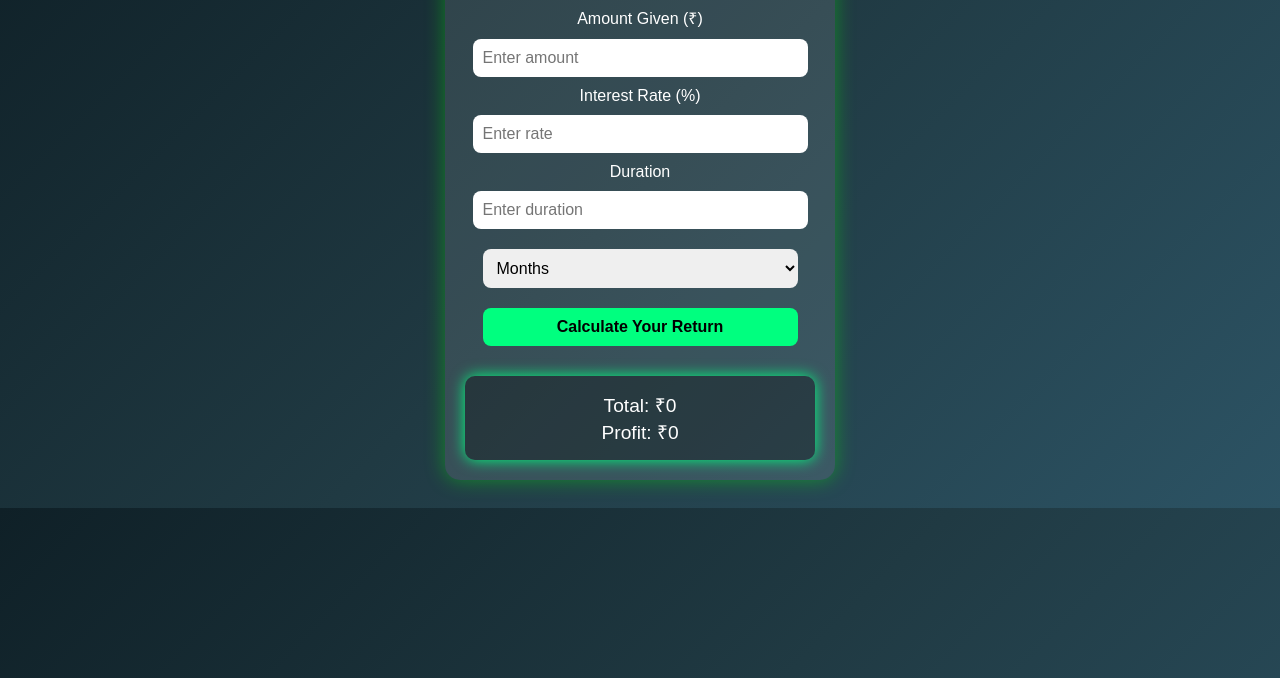
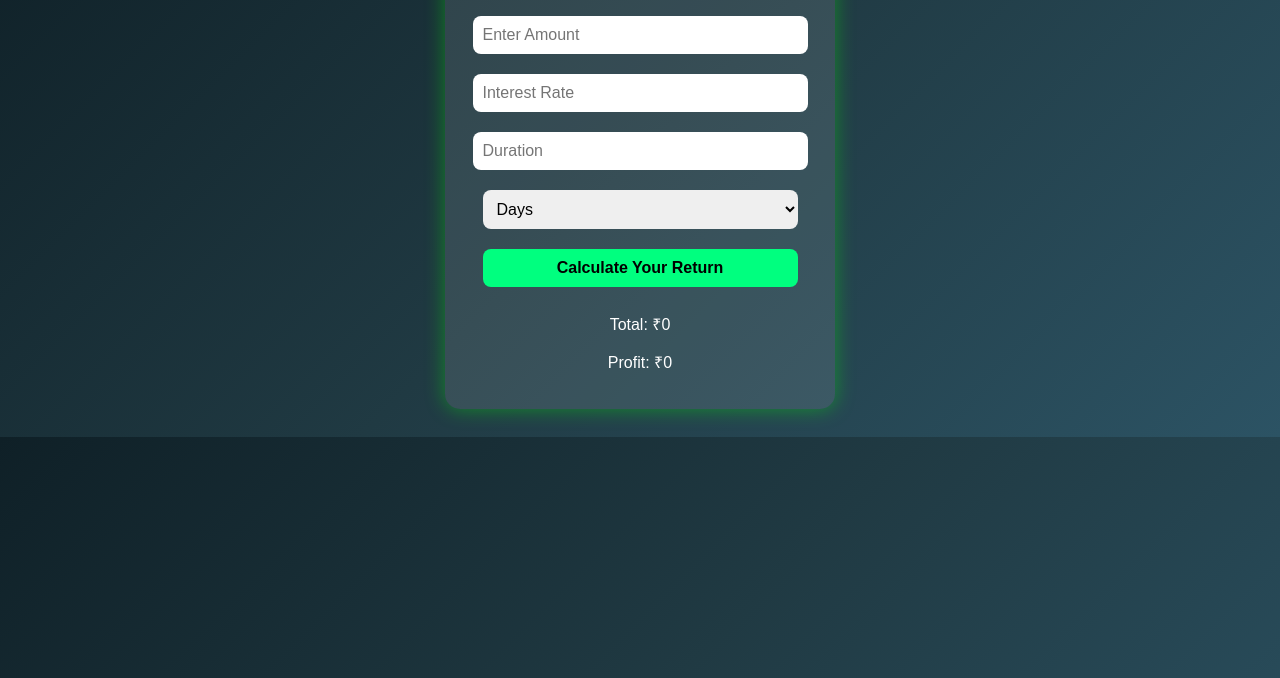
Before and after one commit to vijayd3shmukh/interest-calculator, a plain HTML site: page index.html in a window 1280 px wide. Shown: the part 122-800 px from the top of the page. Drawn offline with Linux system fonts and the light colour scheme.

Commit message:
Update index.html

```diff
--- a/index.html
+++ b/index.html
@@ -3,33 +3,29 @@
 <head>
     <meta charset="UTF-8">
     <meta name="viewport" content="width=device-width, initial-scale=1.0">
-<title>Interest Calculator - Vijay.d3shmukh ©</title>
+    <title>Return Calculator</title>
     <link rel="stylesheet" href="style.css">
 </head>
 <body>
 
     <div class="container">
-    <h1>💰 Interest Calculator</h1>
+        <h1>Return Calculator</h1>
 
-    <label>Amount Given (₹)</label>
-    <input type="number" id="principal" placeholder="Enter amount">
+        <input type="number" id="amount" placeholder="Enter Amount">
+        <input type="number" id="rate" placeholder="Interest Rate">
+        <input type="number" id="duration" placeholder="Duration">
 
-    <label>Interest Rate (%)</label>
-    <input type="number" id="rate" placeholder="Enter rate">
-
-    <label>Duration</label>
-    <input type="number" id="duration" placeholder="Enter duration">
-    <select id="unit">
-        <option value="days">Days</option>
-        <option value="months" selected>Months</option>
-        <option value="years">Years</option>
+        <select id="periodType">
+            <option>Days</option>
+            <option>Months</option>
+            <option>Years</option>
         </select>
 
         <button onclick="calculateInterest()">Calculate Your Return</button>
 
-    <div class="result" id="result">
-        <div>Total: ₹<span id="totalAmount">0</span></div>
-        <div>Profit: ₹<span id="profitAmount">0</span></div>
+        <div id="resultBox" class="result-box">
+            <p>Total: <span id="total">₹0</span></p>
+            <p>Profit: <span id="profit">₹0</span></p>
         </div>
     </div>
 
```
Lines whose indentation alone changed are shown as unchanged.
